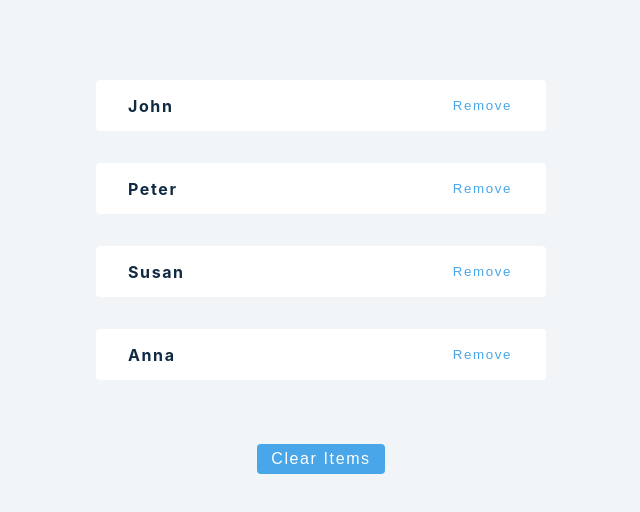
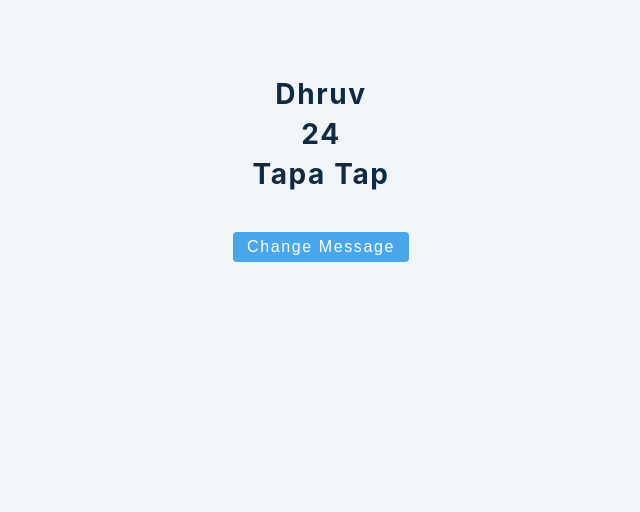
Before and after one commit to B0llu/react-start, a React (Create React App) app: page / in a window 1280 px wide. Shown: the top 512 px of the page, without its empty margins (319-959 px from the left). Built offline with nearby package versions, Linux system fonts and the light colour scheme.

Commit message:
useStateArray

```diff
--- a/src/App.js
+++ b/src/App.js
@@ -1,5 +1,5 @@
 import React from "react";
-import Setup from './tutorial/1-useState/setup/3-useState-array'
+import Setup from './tutorial/1-useState/setup/4-useState-object'
 
 
 function App() {
--- a/src/tutorial/1-useState/setup/4-useState-object.js
+++ b/src/tutorial/1-useState/setup/4-useState-object.js
@@ -1,7 +1,32 @@
-import React, { useState } from 'react';
+import React, { useState } from "react";
 
 const UseStateObject = () => {
-  return <h2>useState object example</h2>;
+  // first way
+  // const [person, setPerson] = useState({
+  //   name: "Dhruv",
+  //   age: 20,
+  //   message: "Tapa Tap",
+  // });
+
+  //second way
+  const [name, setName] = useState("Dhruv");
+  const [age, setAge] = useState(24);
+  const [message, setMessage] = useState("Tapa Tap");
+
+  const changeMessage = () => {
+    // setPerson({ ...person, message: "Sochna padta he re konsi gali du" });
+    setMessage("Sochna padta he re konsi gali du");
+  };
+  return (
+    <>
+      <h3>{name}</h3>
+      <h3>{age}</h3>
+      <h3>{message}</h3>
+      <button className="btn" onClick={changeMessage}>
+        Change Message
+      </button>
+    </>
+  );
 };
 
 export default UseStateObject;
```
